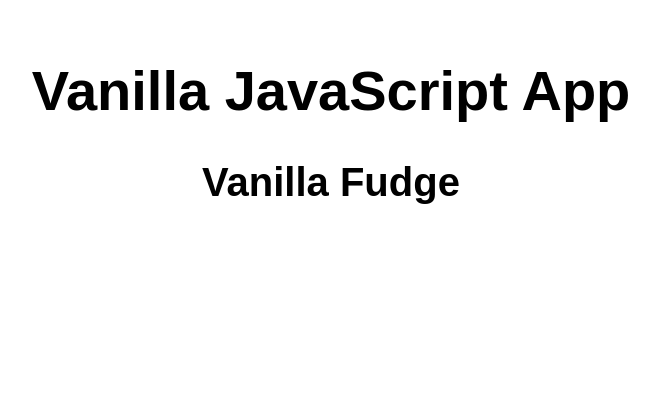
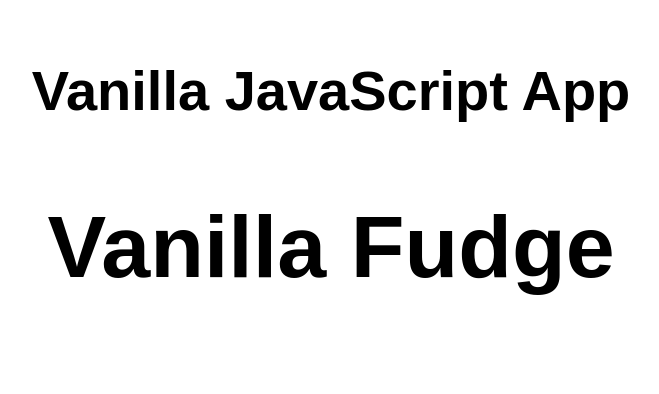
Before and after one commit to yvanupsud/my-first-static-web-app, a plain HTML site: page index.html in a window 1280 px wide. Shown: the whole page, without its empty margins (309-968 px from the left). Drawn offline with Linux system fonts and the light colour scheme.

Commit message:
modified:   src/styles.css

```diff
--- a/src/styles.css
+++ b/src/styles.css
@@ -22,5 +22,5 @@ main > h1 {
 
 main > h2 {
   text-align: center;
-  font-size: 2.5em;
+  font-size: 5.5em;
 }
```
